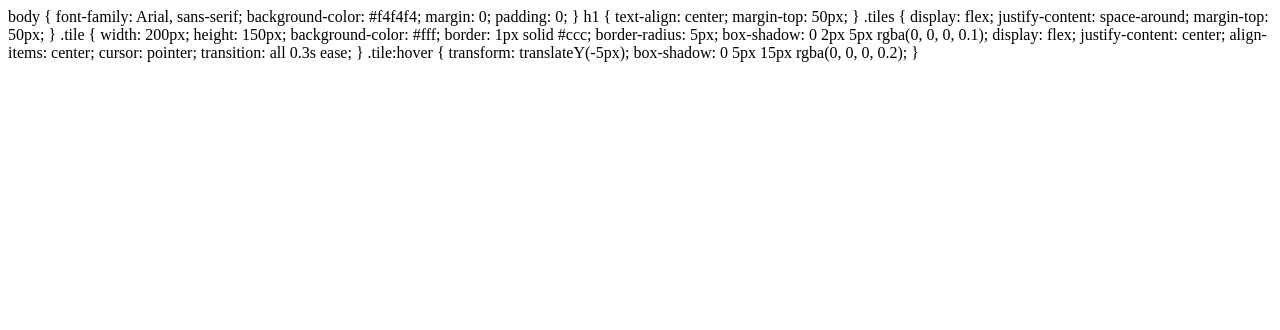
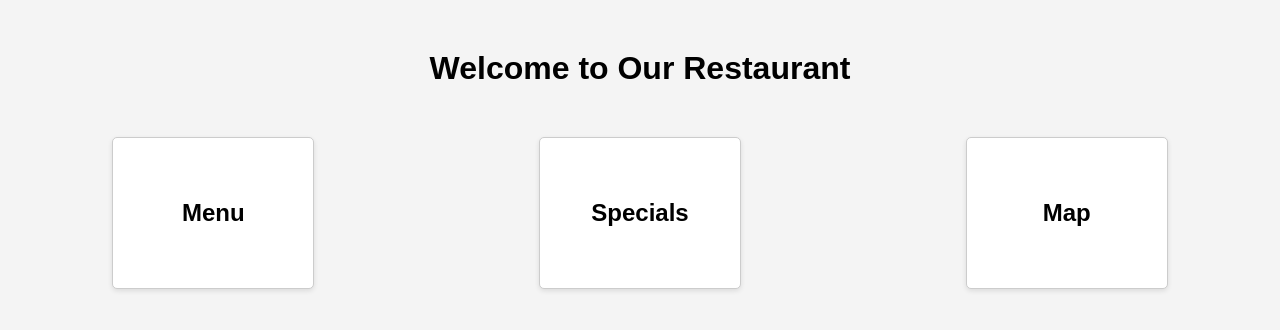
Before and after one commit to hhari143/thabha-assin-5, a plain HTML site: page index.html in a window 1280 px wide. Drawn offline with Linux system fonts and the light colour scheme.

Commit message:
Update index.html

```diff
--- a/index.html
+++ b/index.html
@@ -1,4 +1,13 @@
-body {
+<!DOCTYPE html>
+<html lang="en">
+<head>
+    <meta charset="UTF-8">
+    <meta name="viewport" content="width=device-width, initial-scale=1.0">
+    <title>Restaurant Web App</title>
+    <link rel="stylesheet" type="text/css" href="styles.css">
+    <script src="script.js" defer></script>
+    <style>
+        body {
     font-family: Arial, sans-serif;
     background-color: #f4f4f4;
     margin: 0;
@@ -34,3 +43,21 @@ h1 {
     transform: translateY(-5px);
     box-shadow: 0 5px 15px rgba(0, 0, 0, 0.2);
 }
+
+        </style>
+</head>
+<body>
+    <h1>Welcome to Our Restaurant</h1>
+    <div class="tiles">
+        <div class="tile" id="menuTile">
+            <h2>Menu</h2>
+        </div>
+        <div class="tile" id="specialsTile">
+            <h2>Specials</h2>
+        </div>
+        <div class="tile" id="mapTile">
+            <h2>Map</h2>
+        </div>
+    </div>
+</body>
+</html>
```
